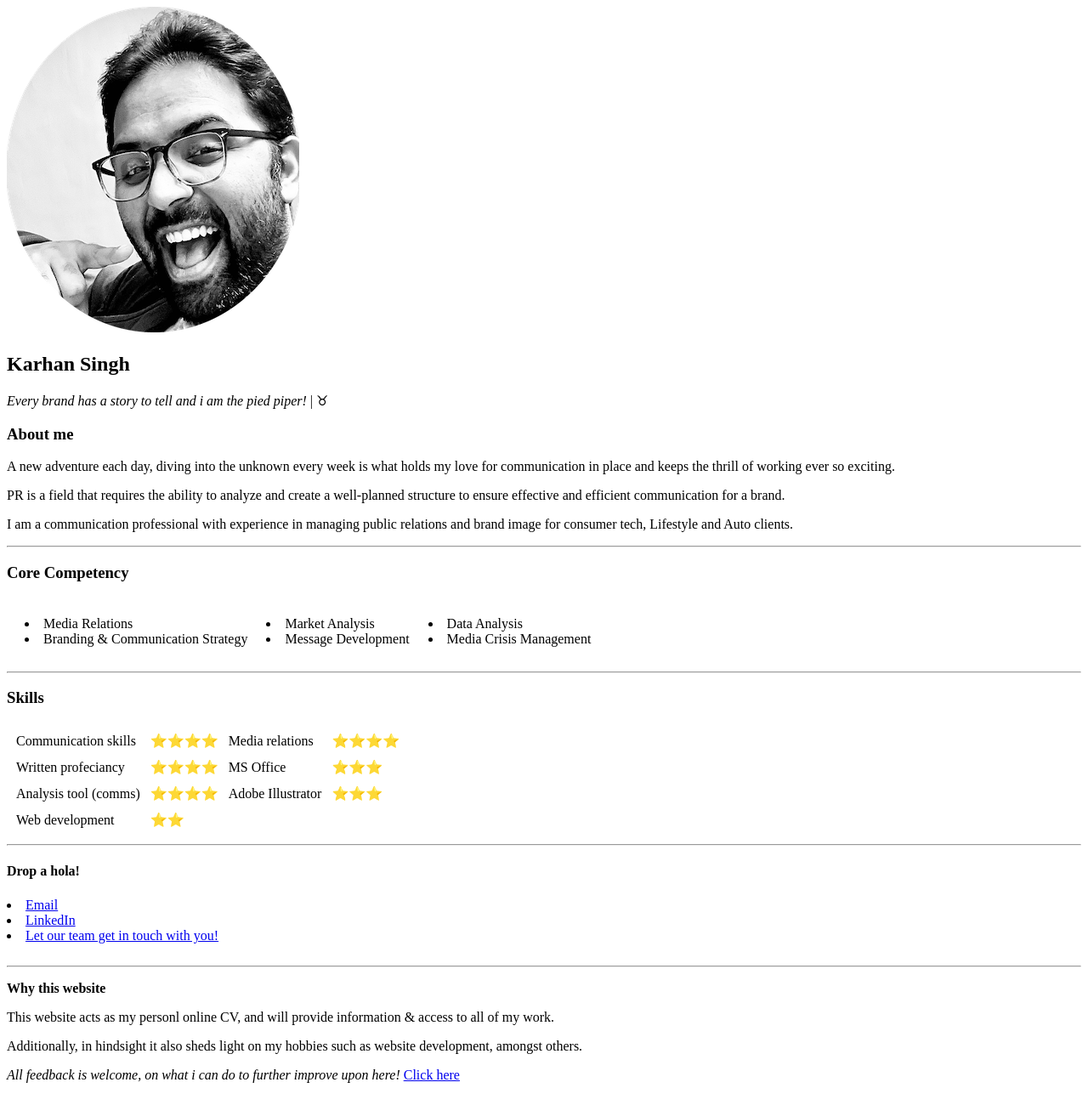
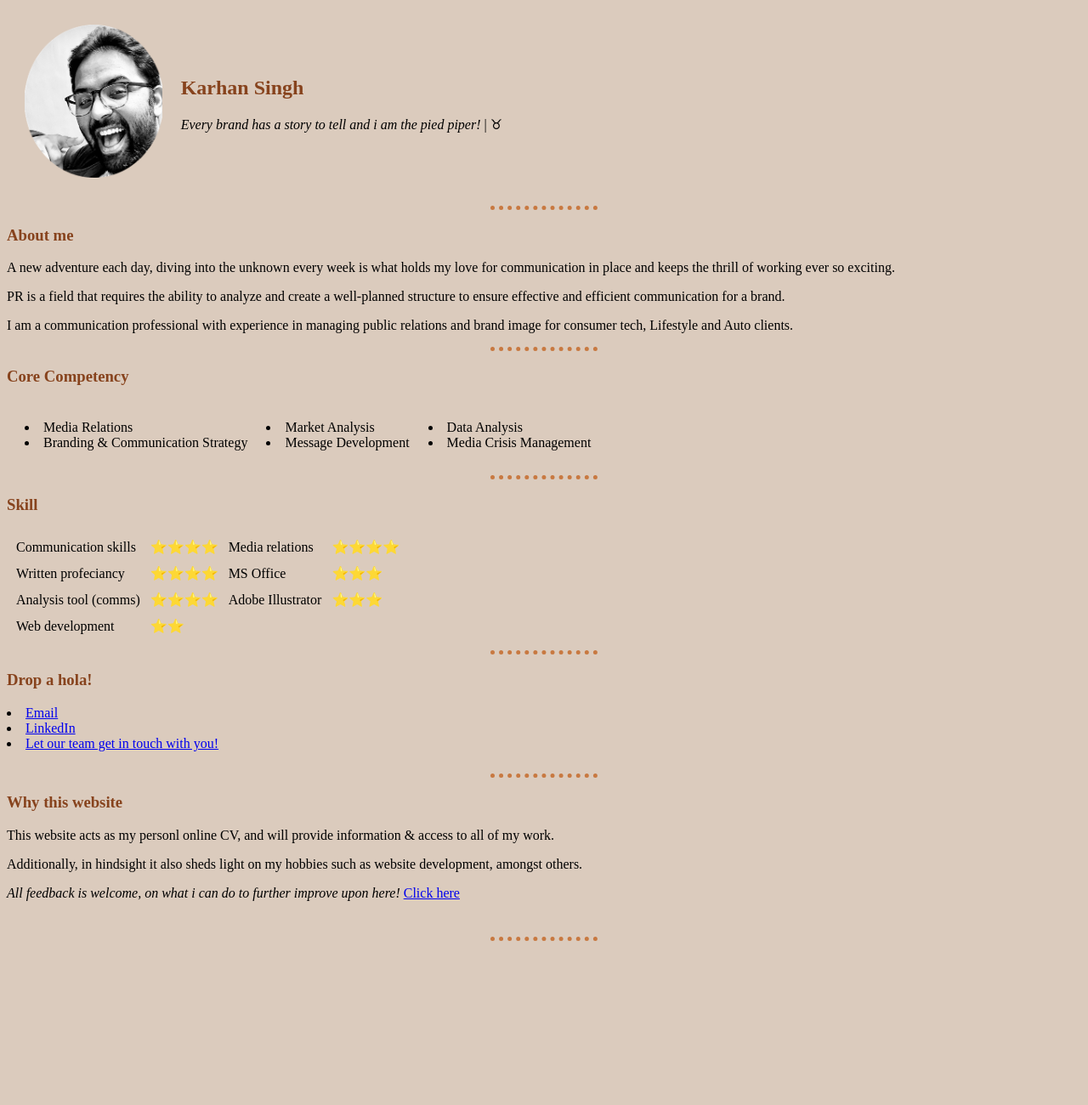
Before and after one commit to kayy-s/S.U.M.O, a plain HTML site: page index.html in a window 1280 px wide. Shown: the top 1300 px of the page at 85% size. After the commit the page ends 1141 px from the top, so only its background shows below. Drawn offline with Linux system fonts and the light colour scheme.

Commit message:
Update index.html
Added -
1. Link - CSS line
2. Changed headers size for some

```diff
--- a/index.html
+++ b/index.html
@@ -4,12 +4,20 @@
 <head>
   <meta charset="utf-8">
   <title>S.U.M.O</title>
+  <link rel="stylesheet" href="css/styles.css">
 </head>
 
 <body>
-  <img src="karhan.png" alt="Karhan">
-  <h2>Karhan Singh</h2>
-  <p><em>Every brand has a story to tell and i am the pied piper! </em>| ♉︎</p>
+  <table cellspacing=20>
+    <tr>
+      <td><img src="karhan.png" alt="Karhan"></td>
+      <td>
+        <h2>Karhan Singh</h2>
+        <p><em>Every brand has a story to tell and i am the pied piper! </em>| ♉︎</p>
+      </td>
+    </tr>
+  </table>
+  <hr>
   <h3>About me</h3>
   <p>A new adventure each day, diving into the unknown every week is what holds my love for communication in place and keeps the thrill of working ever so exciting.</p>
   <p>PR is a field that requires the ability to analyze and create a well-planned structure to ensure effective and efficient communication for a brand.</p>
@@ -36,7 +44,7 @@
   </table>
   <hr>
 
-  <h3>Skills</h3>
+  <h3>Skill</h3>
   <table cellspacing=10>
     <tr>
       <td>Communication skills</td>
@@ -62,7 +70,7 @@
     </tr>
   </table>
   <hr>
-  <h4>Drop a hola!</h4>
+  <h3>Drop a hola!</h3>
   <li>
     <a href="mailto:karhan.singh@gmail.com">Email</a>
   </li>
@@ -74,7 +82,7 @@
   </li>
   <br>
   <hr>
-  <p><strong>Why this website</strong></p>
+  <h3>Why this website</h3>
   <p>This website acts as my personl online CV, and will provide information & access to all of my work.</p>
   <p>Additionally, in hindsight it also sheds light on my hobbies such as website development, amongst others.</p>
   <p><em>All feedback is welcome, on what i can do to further improve upon here!</em> <a href="feedback.html">Click here</a></p>
```
